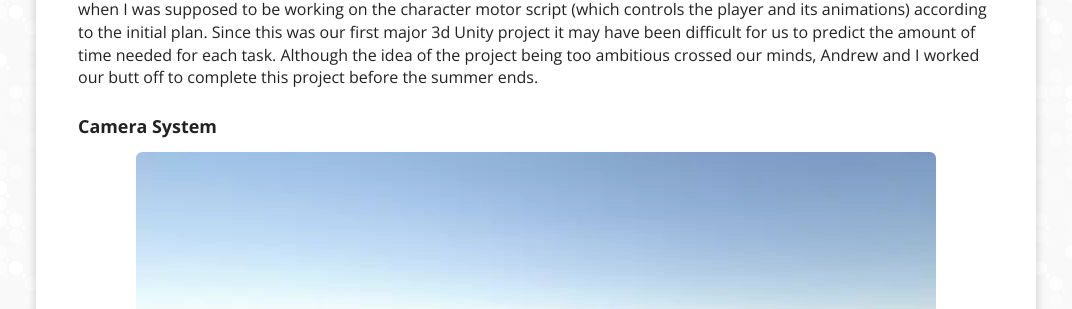
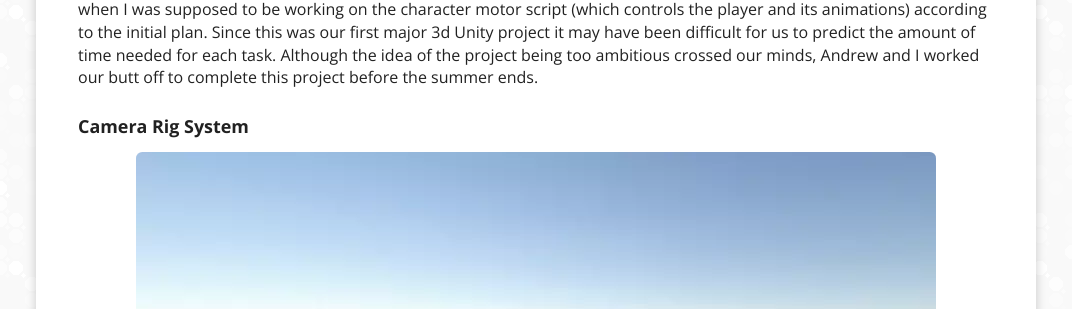
Before and after one commit to shuao23/shuao23.github.io, a Jekyll site: the page built from essays/development-of-alexa.md, in a window 1280 px wide and 900 px high, scrolled down 2154 px. Shown: the part 146-455 px from the top of the window, without its empty margins (104-1176 px from the left). Built offline with Jekyll 4.4.1, drawn with Linux system fonts in a browser that asks for light colours.

Commit message:
small changes to header

```diff
--- a/essays/development-of-alexa.md
+++ b/essays/development-of-alexa.md
@@ -49,7 +49,7 @@ labels:
   During the first few weeks of development, steady progress was made, and we thought there was more than enough time to complete the project. However as the weeks flew by, we realized that our progress was slower than expected, and due dates were repeatingly being pushed back. I was working on the camera rig script (which controls the third person camera) when I was supposed to be working on the character motor script (which controls the player and its animations) according to the initial plan. Since this was our first major 3d Unity project it may have been difficult for us to predict the amount of time needed for each task. Although the idea of the project being too ambitious crossed our minds, Andrew and I worked our butt off to complete this project before the summer ends.
 </p>
 
-<h3>Camera System</h3>
+<h3>Camera Rig System</h3>
 
 <div class="paragraph">
   <img class="ui huge centered rounded image" src="/images/alexa/fov.webp">
```
